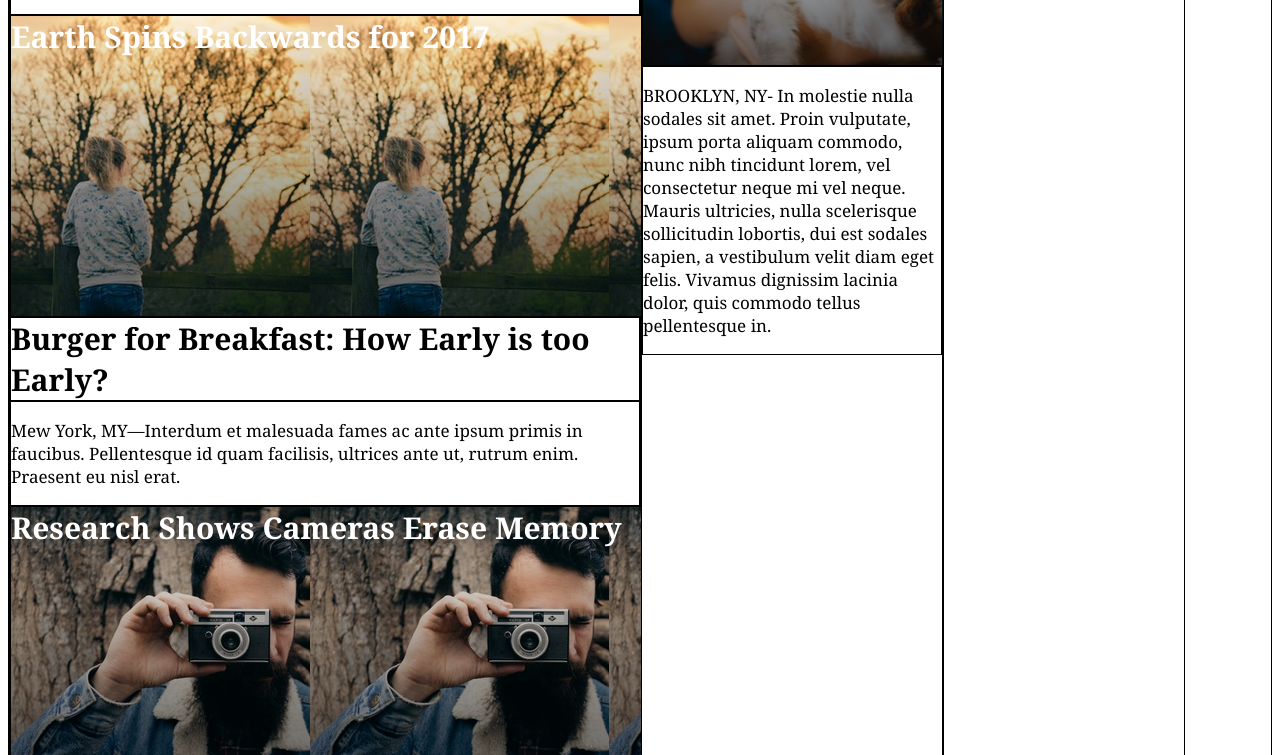
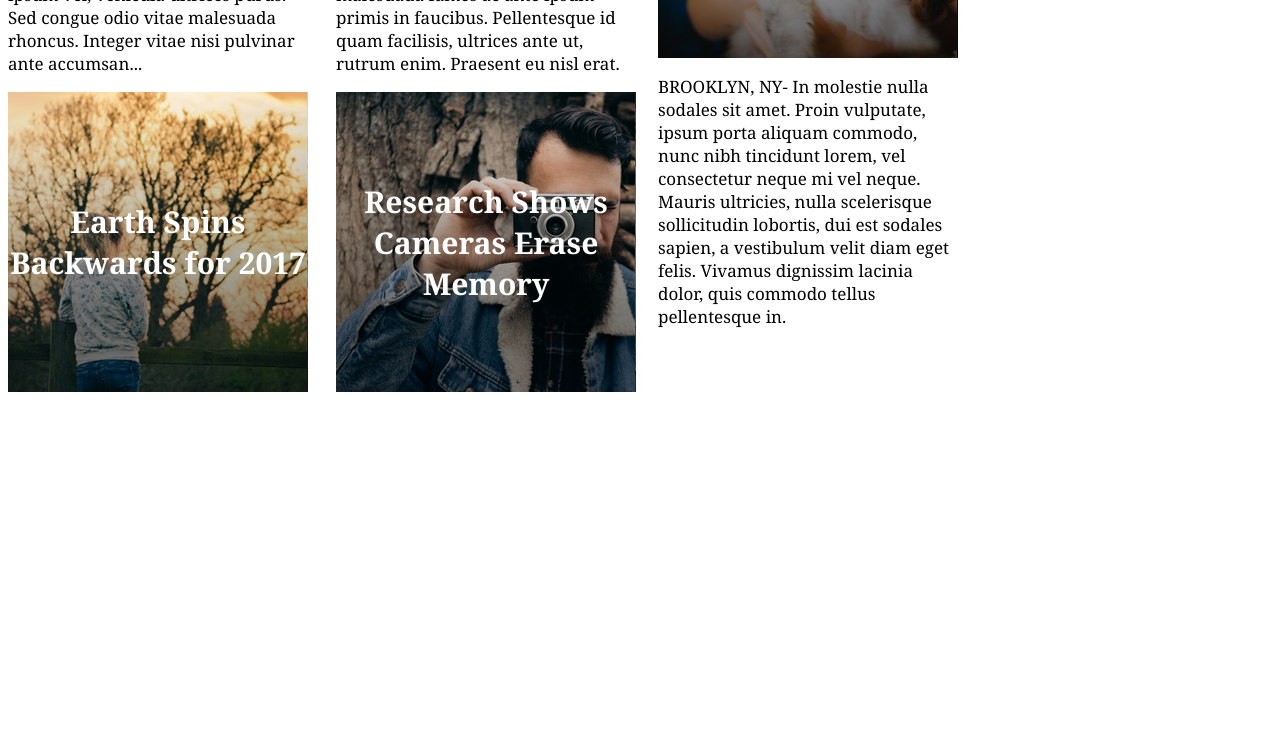
Before and after one commit to ChainsUnleashed/mytimes, a plain HTML site: page index.html in a window 1280 px wide. Shown: the part 855-1610 px from the top of the page. After the commit the page ends 1297 px from the top, so only its background shows below. Drawn offline with Linux system fonts and the light colour scheme.

Commit message:
content is update and borders removed

```diff
--- a/index.html
+++ b/index.html
@@ -29,8 +29,9 @@
 
   </header>
 
-  <div class="content">
-    <div class="large column">
+  <div class="content column">
+    <div class="large">
+      <div class="mainstory">
       <div class="imgtitle" id="mother">
         Mother of Three Buys Tuna Steak at Phish Concert. Leaves, "Feeling Funny."
       </div>
@@ -42,6 +43,12 @@
           sagittis neque. Nullam sit amet fringilla massa.
         </p>
       </div>
+        </div>
+
+      <div class="story">
+
+        <div class="secondarystory left">
+
       <div class="regtitle">
         Orca Spends Vacation at Land World Puget
       </div>
@@ -51,6 +58,10 @@
       <div class="imgtitle" id="earth">
         Earth Spins Backwards for 2017
       </div>
+
+    </div>
+      <div class="secondarystory right">
+
       <div class="regtitle">
       Burger for Breakfast: How Early is too Early?
       </div>
@@ -61,8 +72,12 @@
       Research Shows Cameras Erase Memory
       </div>
 
-    </div class=>
-    <div class="medium column">
+    </div>
+
+  </div>
+</div>
+
+    <div class="medium">
       <div class="regtitle">
       FBI Finds Action Star Guilty of False Advertising
 
@@ -83,7 +98,7 @@
       </div>
 
     </div>
-    <div class="small column">
+    <div class="small">
       <div>
         <img src="./resources/img/cookie.png" alt="Cookie">
       </div>
--- a/resources/css/style.css
+++ b/resources/css/style.css
@@ -52,9 +52,6 @@ nav a {
   font-size: 17px;
   color: black;
 }
-
-div {
-  border: 1px solid black;
 }
 
 column {
@@ -66,14 +63,17 @@ column {
 
 .large {
   width: 630px;
+  margin-right: 20px;
 }
 
 .medium {
   width: 300px;
+  margin-right: 20px;
 }
 
 .small {
   width: 240px;
+  margin-right: 10px;
 }
 
 /*content image*/
@@ -82,7 +82,7 @@ column {
   font-size: 30px;
   color: black;
   font-weight: bold;
-  flex-items:
+
 }
 
 .imgtitle {
@@ -90,37 +90,67 @@ column {
   font-weight: bold;
   font-size: 30px;
   color: white;
+  justify-content: center;
+  text-align: center;
+  align-items: center;
+}
+
+p{
+  margin-bottom: 20px 20px;
 }
 
 #research {
   background-image: url(../img/hipster.png);
-  background-repeat: repeat;
   display: flex;
-      width: 630px;
   height: 300px;
-
+  width: 300px;
 }
 
 #earth {
   background-image: url(../img/fallseason.png);
-  background-repeat: repeat;
   display: flex;
-      width: 630px;
   height: 300px;
-
+  width: 300px;
 }
 
 #mother {
   background-image: url(../img/story.png);
   font-size: 40px;
   display: flex;
+  height: 300px;
   width: 630px;
-          height: 300px;
 }
 
 #cats {
   background-image: url(../img/catceo.png);
   display: flex;
+  height: 300px;
   width: 300px;
-      height: 300px;
 }
+
+.mainstory {
+  display: inline-block;
+  margin-right: 20px;
+}
+
+
+.story {
+  display: flex;
+  flex-direction: row;
+  justify-content: space-between;
+}
+
+.right {
+  display: flex;
+  width: 300px;
+  flex-direction: column;
+  float: right;
+  margin-right: 2px;
+}
+
+.left {
+  float: left;
+  display: flex;
+  width: 300px;
+  flex-direction: column;
+}
```
Lines whose indentation alone changed are shown as unchanged.
